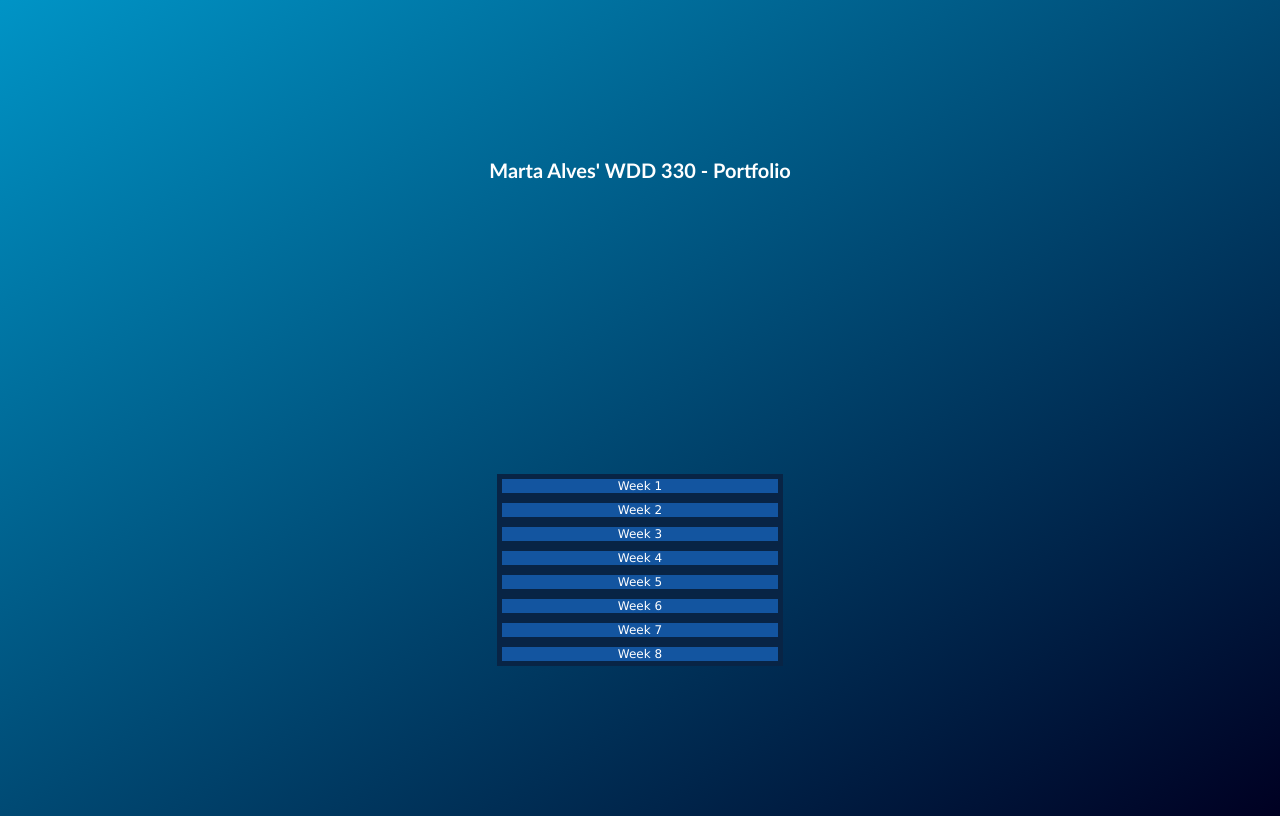
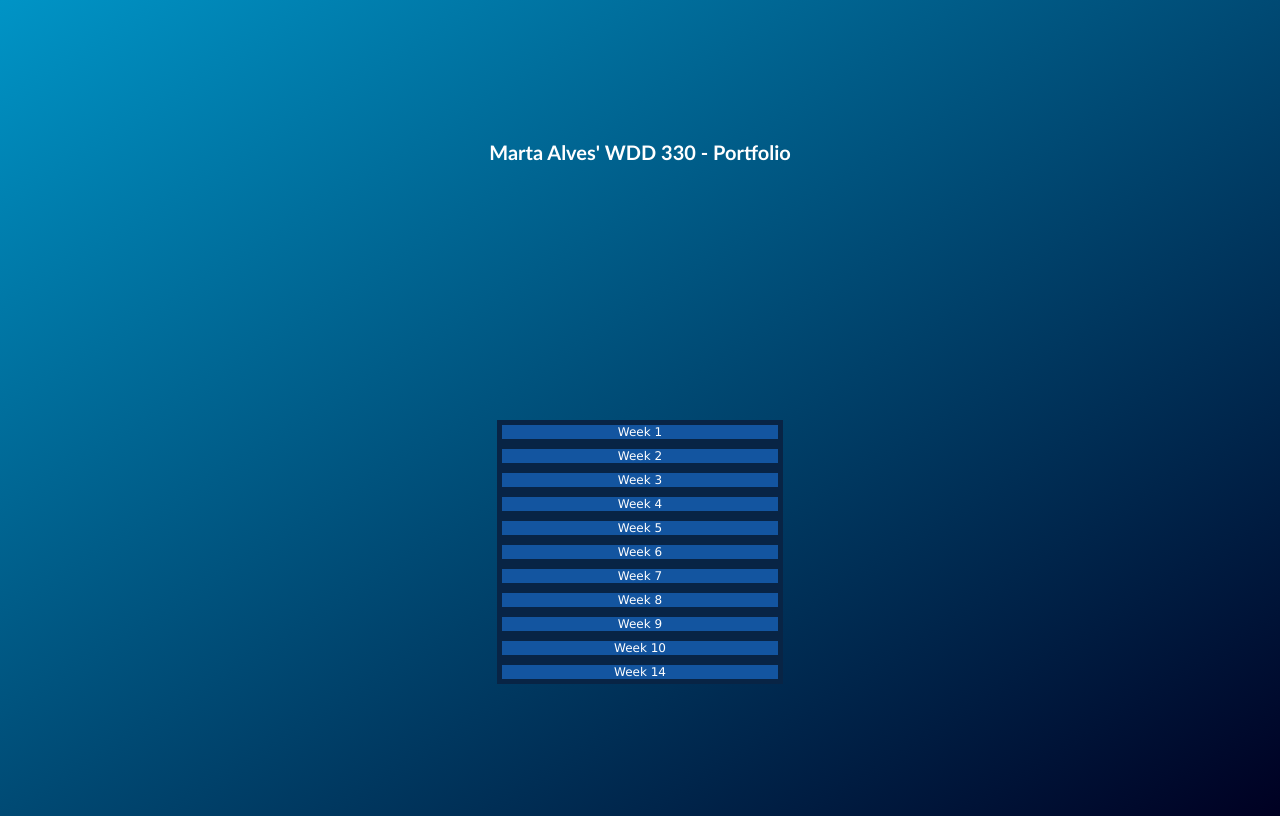
Before and after one commit to MartaLyrical/WDD330, a plain HTML site: page index.html in a window 1280 px wide. Drawn offline with Linux system fonts and the light colour scheme.

Commit message:
Update index.html
added the past weeks

```diff
--- a/index.html
+++ b/index.html
@@ -18,6 +18,10 @@
         <li><a href="./WEEK6/index.html">Week 6</a></li>
         <li><a href="./WEEK7/">Week 7</a></li>
         <li><a href="./WEEK8/index.html">Week 8</a></li>
+        <li><a href="./week9/reading/animation.html">Week 9</a></li>
+        <li><a href="./WEEK10/index.html">Week 10</a></li>
+        <li><a href="./WEEK14/index.html">Week 14</a></li>
+
 
     </ol>
 </body>
```
